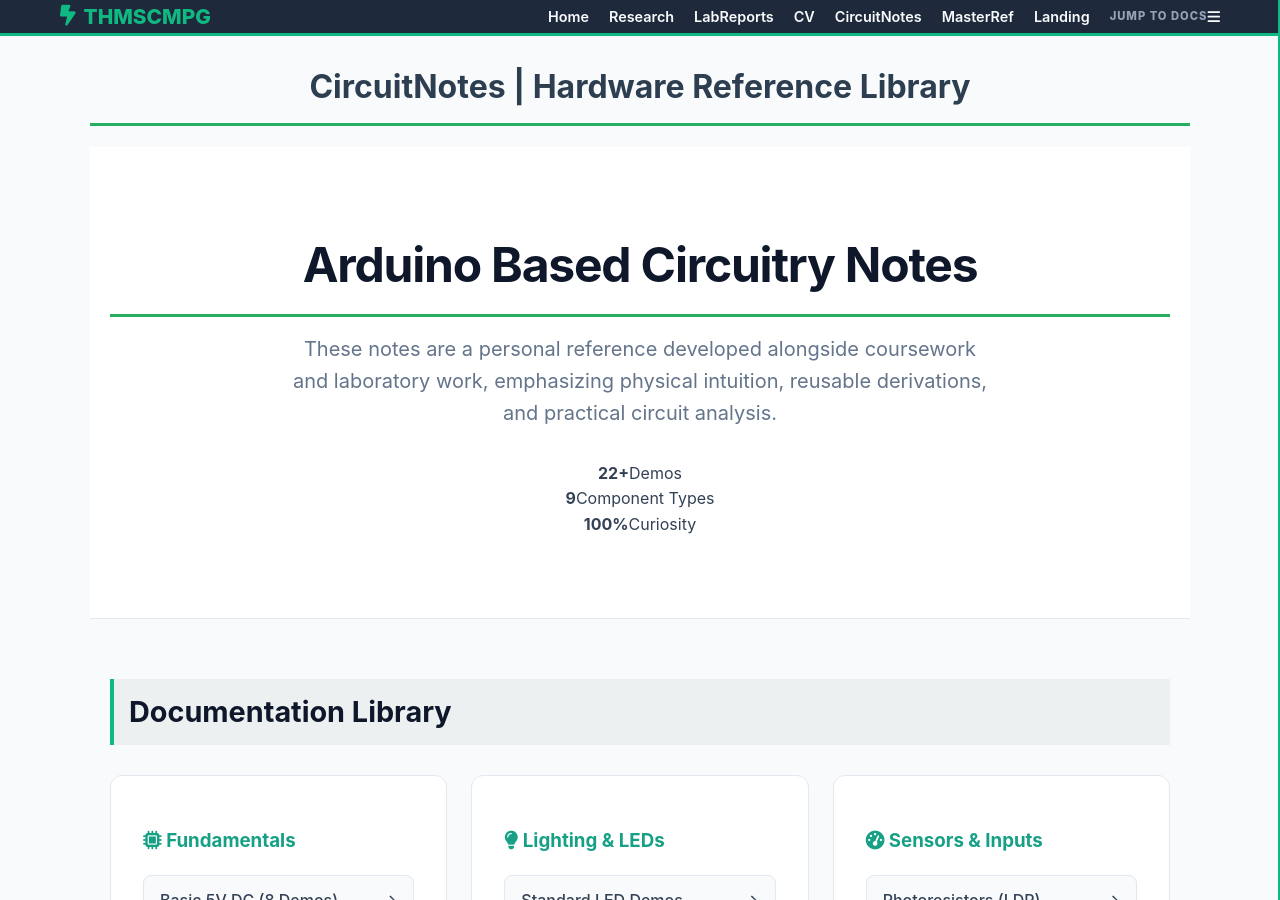
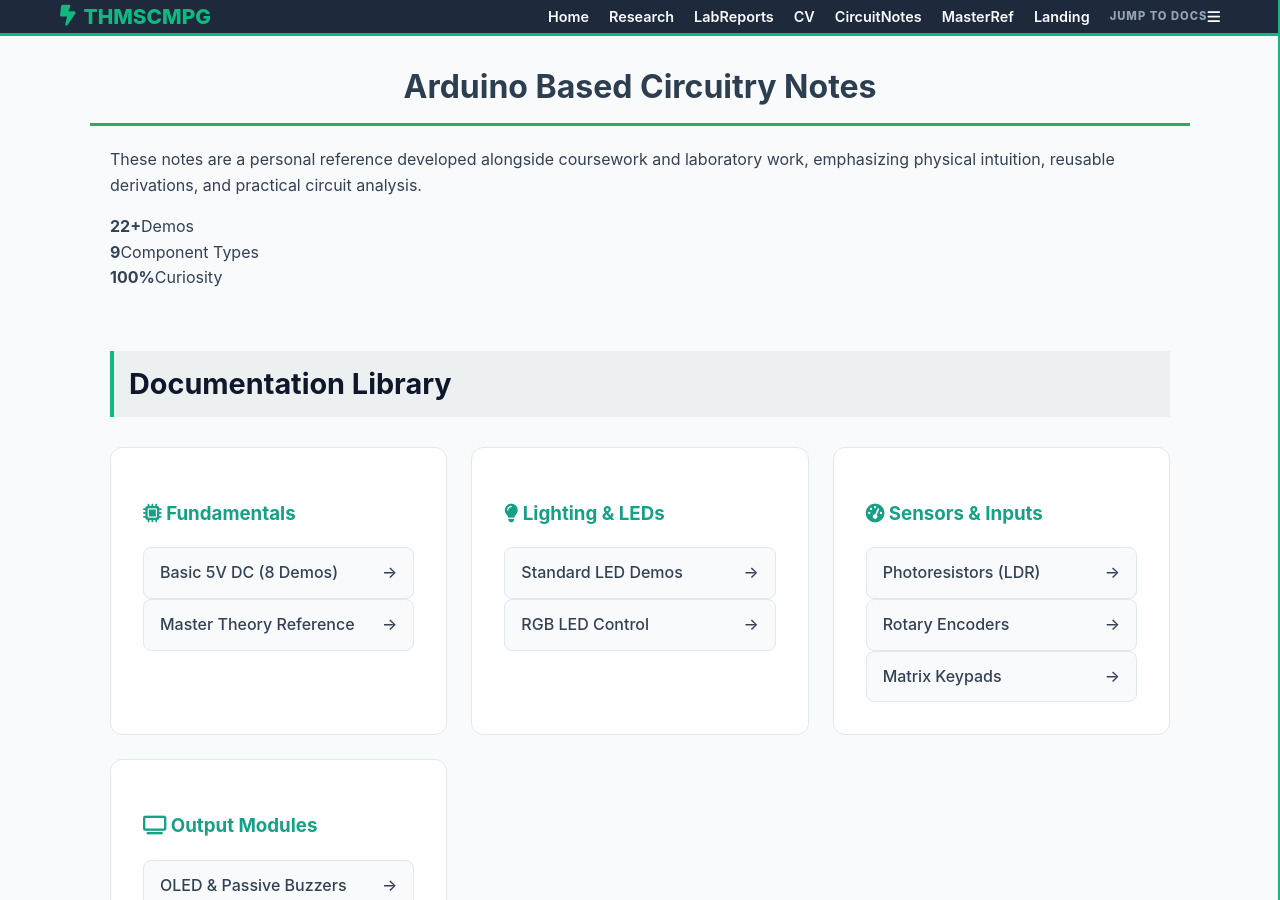
Before and after one commit to THMSCMPG/CircuitNotes, a Jekyll site: the page built from docs/index.html, in a window 1280 px wide and 900 px high. Built offline with Jekyll 4.4.1, drawn with Linux system fonts in a browser that asks for light colours.

Commit message:
Update index.html

```diff
--- a/docs/index.html
+++ b/docs/index.html
@@ -1,21 +1,19 @@
 ---
 layout: default
-title: CircuitNotes | Hardware Reference Library
+title: Arduino Based Circuitry Notes
 ---
 
 
-    <header class="hero">
+
     <div class="container">
-            <h1>Arduino Based Circuitry Notes</h1>
         <p>These notes are a personal reference developed alongside coursework and laboratory work, emphasizing physical intuition, reusable derivations, and practical circuit analysis.</p>
-
         <div class="stats-bar">
             <div class="stat-item"><strong>22+</strong><span>Demos</span></div>
             <div class="stat-item"><strong>9</strong><span>Component Types</span></div>
             <div class="stat-item"><strong>100%</strong><span>Curiosity</span></div>
         </div>
     </div>
-    </header>
+
 
     <main class="container" id="library">
         <h2 class="section-title">Documentation Library</h2>
```
Lines whose indentation alone changed are shown as unchanged.
